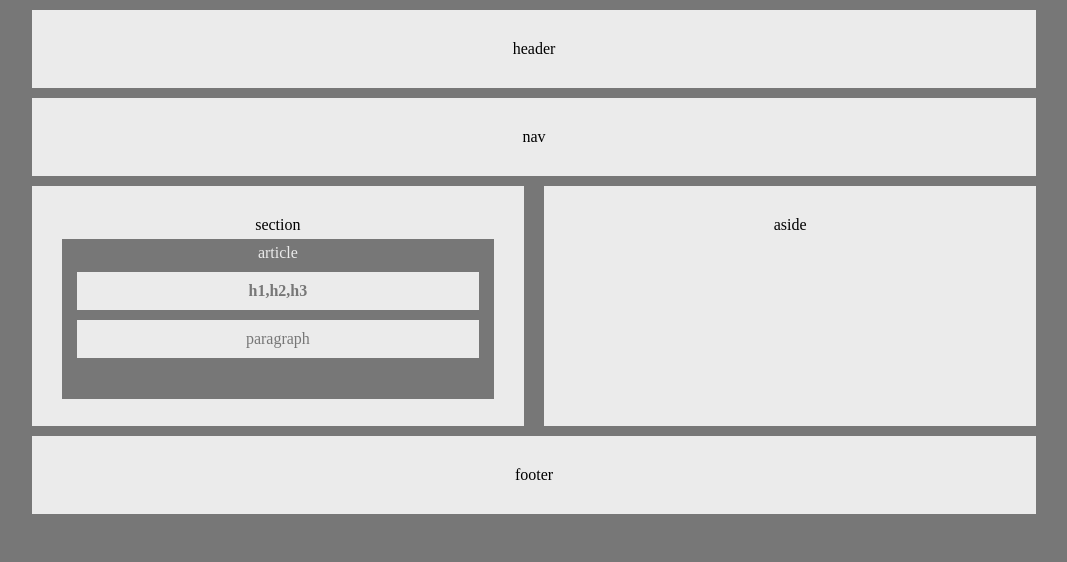
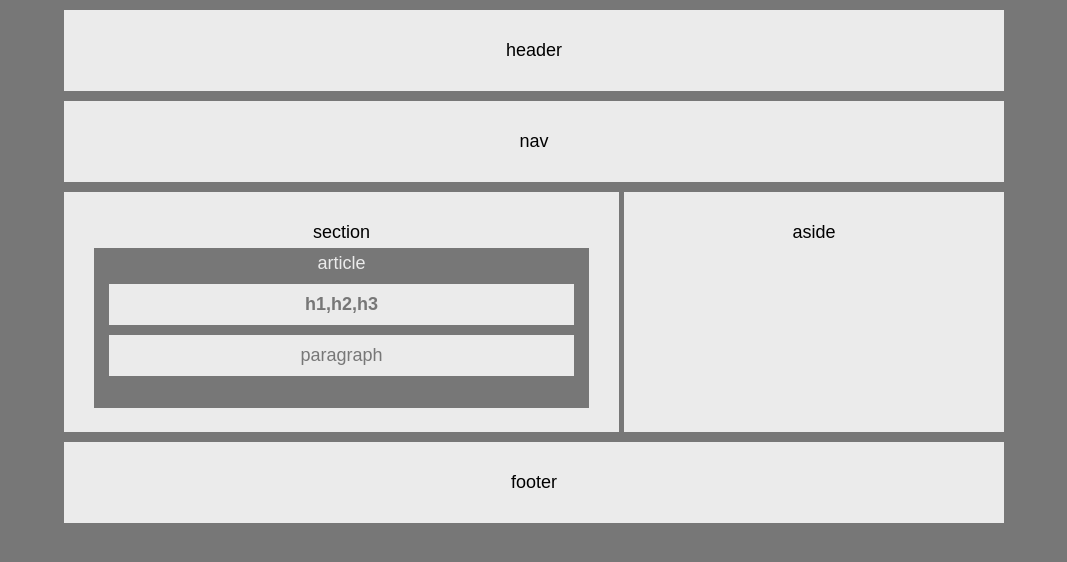
Before and after one commit to ashagm/Wireframe, a plain HTML site: page index.html in a window 1280 px wide. Shown: the whole page, without its empty margins (106-1173 px from the left). Drawn offline with Linux system fonts and the light colour scheme.

Commit message:
some style changes

```diff
--- a/index.html
+++ b/index.html
@@ -19,7 +19,7 @@
 			<aside>aside</aside>
 		</div>
 
-		<footer>footer</footer>
+		<footer class="clear">footer</footer>
 	</div>
 </body>
 </html>
--- a/style.css
+++ b/style.css
@@ -1,11 +1,13 @@
 html,body{
 	background-color: #777;
+	width: 960px;
+	margin: 0 auto;
+	font-family: 'Arial', 'Helvetica Neue', Helvetica, sans-serif;
+	font-size: 18px;
 }
 
 #container{
 	text-align: center;
-	margin: auto;
-	width: 1024px;
 }
 
 header, nav, footer{
@@ -23,15 +25,18 @@ aside, section{
 	background-color: #ebebeb;
 	padding: 30px;
 	height: 180px;
-	width: 43%;
+
 }
 
 section{
 	float: left;
+	display: block;
+	width: 495px;
 }
 
 aside{
 	float: right;
+	width: 320px;
 }
 
 article{
@@ -52,3 +57,7 @@ article{
 #headings{
 	font-weight: bold;
 }
+
+.clear{
+	clear: both;
+}
```
